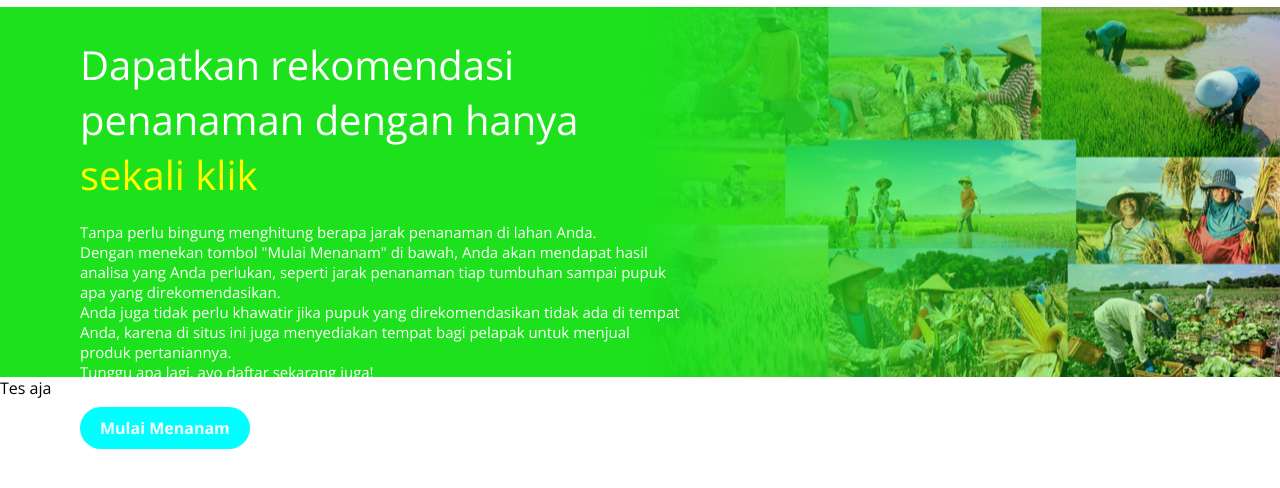
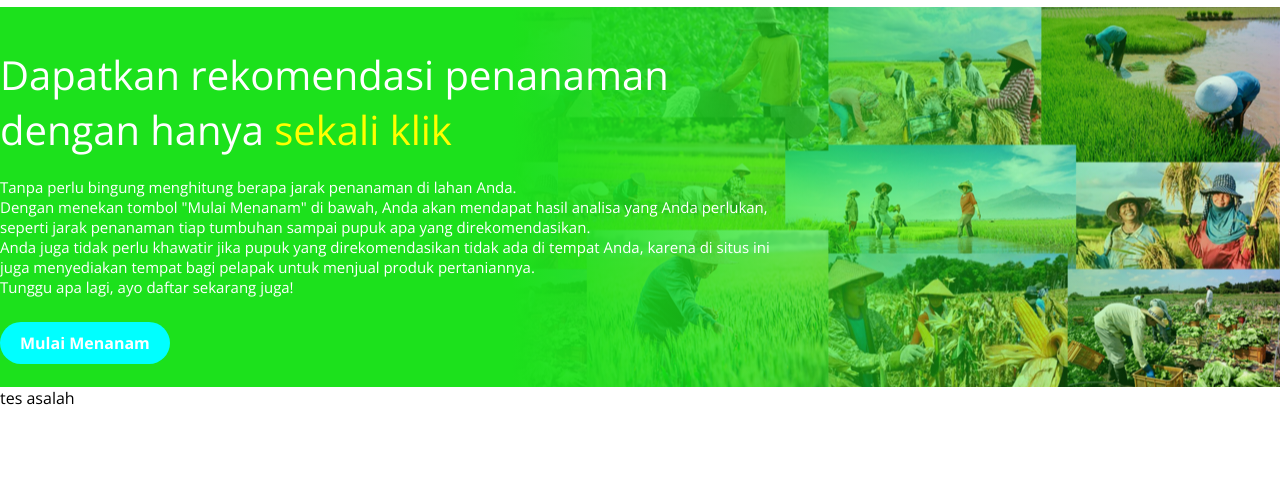
Before and after one commit to abdilaziez/P_WEB_KEL_4, a plain HTML site: page File coding/sd_index.html in a window 1280 px wide. Shown: the part 82-570 px from the top of the page. Drawn offline with nearby package versions, Linux system fonts and the light colour scheme.

Commit message:
ubah container
copy beranda (index.html) yang ini mek, tadi salah

```diff
--- a/File coding/css/index.css
+++ b/File coding/css/index.css
@@ -69,20 +69,23 @@ nav.navbar a#daftar_button:hover {
 
 /* navigasi menu */
 
-/* konten */
+/* header */
 
-div.main {
-    background-color: white;
+div.header {
+    background: linear-gradient(to right, #1ce11c 40%, #00000000), url(../image/beranda.png) right;
 }
 
-div.main > header.container {
+div.header > div.container {
+    background-color: #1ce11c00;
+    color: white;
+    padding: 40px 0px;
+}
+
+div.header div#text {
     display: flex;
     flex-direction: column;
     justify-content: space-between;
-    height: 300px;
-    background: linear-gradient(to right, #1CE11C 50%, #00000000), url(../image/beranda.png) right no-repeat;
-    color: white;
-    padding: 30px 600px 40px 80px;
+    width: 800px;
 }
 
 .content {
@@ -90,7 +93,7 @@ div.main > header.container {
     font-size: 15px;
 }
 
- div.main div#title {
+div.header div#title {
     font-size: 40px;
 }
 
@@ -98,20 +101,30 @@ span {
     color: yellow;
 }
 
-div.main div.content {
+div.header div.content {
     margin: 20px 0px 35px 0px;
 }
 
-div.main a#mulai_menanam {
+div.header a#mulai_menanam {
     font-weight: bold;
     background-color: #00FFFF;
     color: white;
     border-radius: 50px;
     padding: 10px 20px;
 }
- div.main a#mulai_menanam:hover {
+ div.header a#mulai_menanam:hover {
      background-color: #00ecec;
      color: rgb(240, 240, 240);
  }
 
- /* konten */
+ /* header */
+
+ /* konten 1 */
+
+div > div.container {
+    display: flex;
+    background-color: whitesmoke;
+    height: 300px;
+}
+
+/* konten 1*/
--- a/File coding/css/sd_index.css
+++ b/File coding/css/sd_index.css
@@ -10,16 +10,16 @@ a {
     text-decoration: none;
 }
 
+.container {
+    max-width: 1300px;
+    margin-left: auto;
+    margin-right: auto;
+}
+
 /* navigasi menu */
 
 #this_menu {
     color: #1CE11C;
-}
-
-.container {
-    max-width: 1300px;
-    margin-left: auto;
-    margin-right: auto;
 }
 
 nav.navbar {
@@ -62,20 +62,23 @@ nav.navbar #profil:hover {
 
 /* navigasi menu */
 
-/* konten */
+/* header */
 
-div.main {
-    background-color: white;
+div.header {
+    background: linear-gradient(to right, #1ce11c 40%, #00000000), url(../image/beranda.png) right;
 }
 
-div.main > header.container {
+div.header > div.container {
+    background-color: #1ce11c00;
+    color: white;
+    padding: 40px 0px;
+}
+
+div.header div#text {
     display: flex;
     flex-direction: column;
     justify-content: space-between;
-    height: 300px;
-    background: linear-gradient(to right, #1CE11C 50%, #00000000), url(../image/beranda.png) right no-repeat;
-    color: white;
-    padding: 30px 600px 40px 80px;
+    width: 800px;
 }
 
 .content {
@@ -83,7 +86,7 @@ div.main > header.container {
     font-size: 15px;
 }
 
- div.main div#title {
+div.header div#title {
     font-size: 40px;
 }
 
@@ -91,20 +94,29 @@ span {
     color: yellow;
 }
 
-div.main div.content {
+div.header div.content {
     margin: 20px 0px 35px 0px;
 }
 
-div.main a#mulai_menanam {
+div.header a#mulai_menanam {
     font-weight: bold;
     background-color: #00FFFF;
     color: white;
     border-radius: 50px;
     padding: 10px 20px;
 }
- div.main a#mulai_menanam:hover {
+ div.header a#mulai_menanam:hover {
      background-color: #00ecec;
      color: rgb(240, 240, 240);
  }
 
-/* konten */
+/* header */
+
+/* konten 1 */
+div > div.container {
+    display: flex;
+    background-color: whitesmoke;
+    height: 300px;
+}
+
+/* konten 1*/
--- a/File coding/sd_index.html
+++ b/File coding/sd_index.html
@@ -22,9 +22,10 @@
     </nav>
     <!-- navigasi menu -->
 
-    <!-- konten -->
-    <div class="main">
-        <header class="container">
+    <!-- header -->
+    <div class="header">
+        <div class="container">
+            <div id="text">
                 <div id="title">
                     Dapatkan rekomendasi penanaman dengan hanya <span>sekali klik</span>
                 </div>
@@ -42,11 +43,17 @@
                 <div>
                     <a id="mulai_menanam" href="">Mulai Menanam</a>
                 </div>
-        </header>
-        <main>
-            Tes aja
-        </main>
             </div>
-    <!-- konten -->
+        </div>
+    </div>
+    <!-- header -->
+
+    <!-- konten 1 -->
+    <div class="container">
+        <div>
+            tes asalah
+        </div>
+    </div>
+    <!-- konten 1 -->
 </body>
 </html>
```
Also changed, not shown: File coding/index.html (+14 -7 lines), 1 other file. Lines whose indentation alone changed are shown as unchanged.
